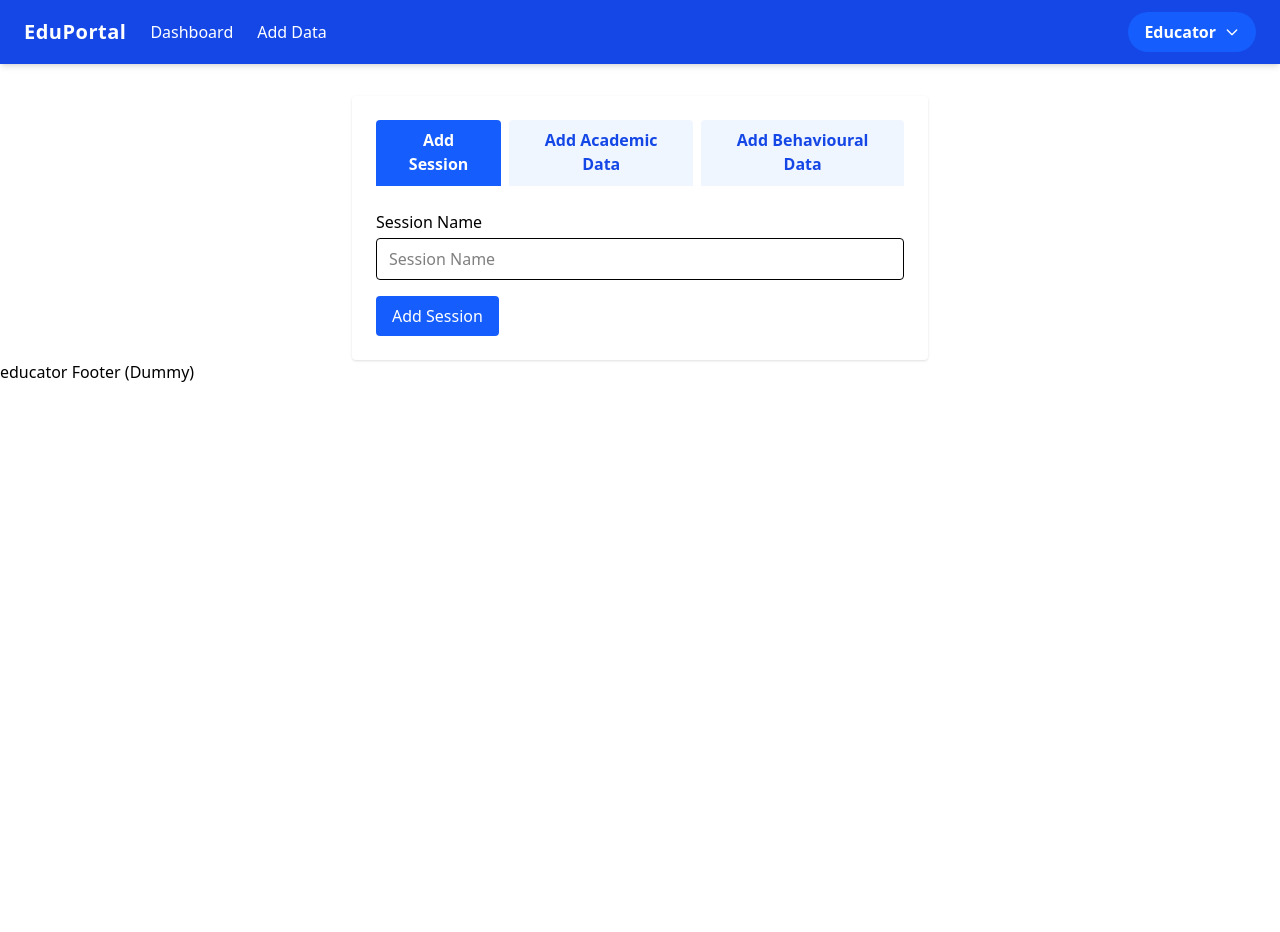
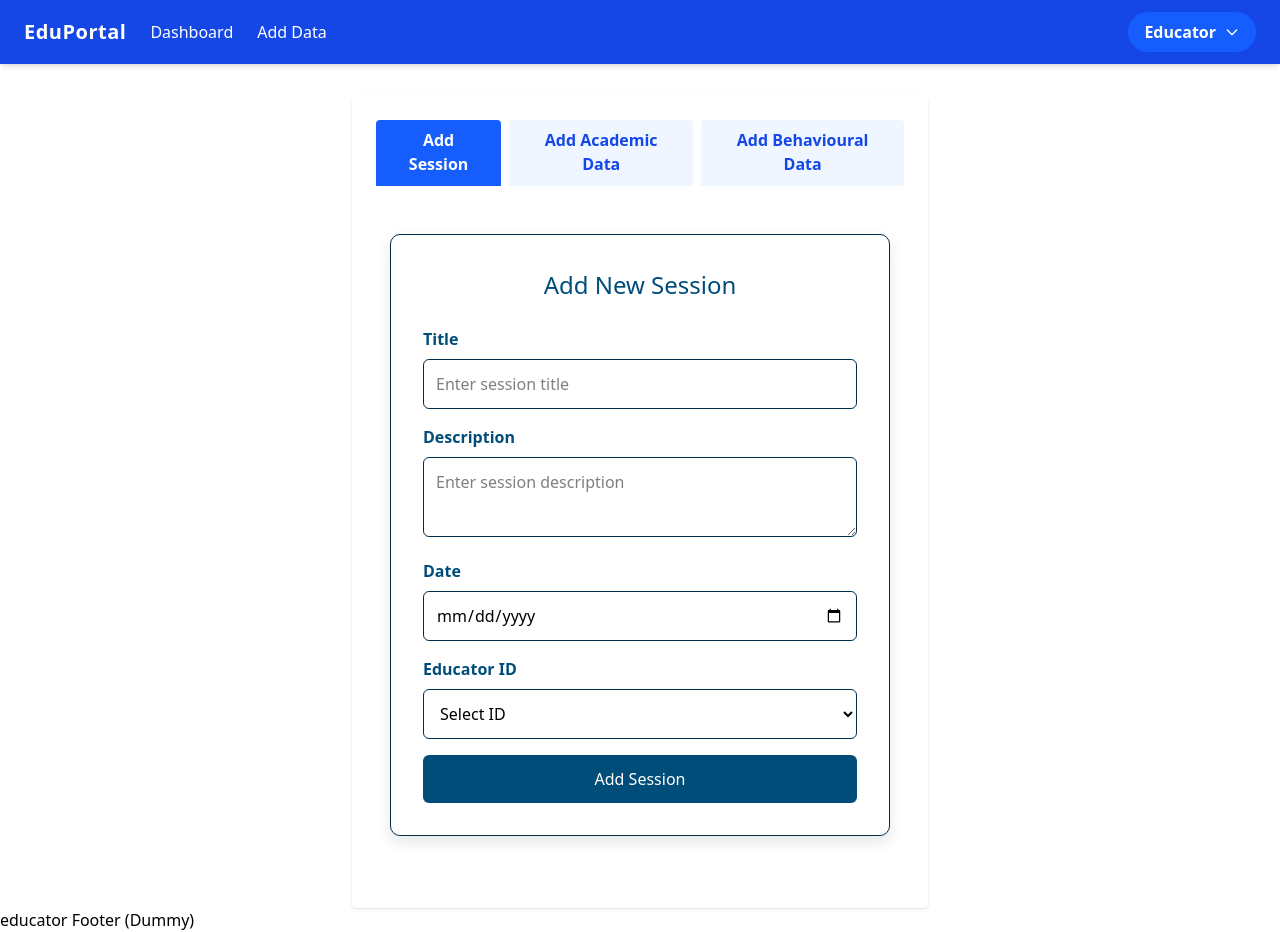
Before and after one commit to Jeynang2024/Eduportal, a React (Vite) app in the folder client/: page /educator/add-data in a window 1280 px wide. Before the commit the page ends 800 px from the top, so only its background shows below. Built offline with nearby package versions, Linux system fonts and the light colour scheme.

Commit message:
Refactor AddSessionForm component and add styling for improved user experience

```diff
--- a/client/src/components/educator/add-data/AddSessionForm.jsx
+++ b/client/src/components/educator/add-data/AddSessionForm.jsx
@@ -1,5 +1,6 @@
 import toast from "react-hot-toast";
 import { addSession } from "../../../services/educatorService";
+import './AddSessionStyling.css';
 
 const AddSessionForm = () => {
   const handleSubmit = (e) => {
@@ -8,13 +9,29 @@ const AddSessionForm = () => {
     toast.success("Session added!");
   };
   return (
-    <form onSubmit={handleSubmit} className="space-y-4">
-      <div>
-        <label className="block mb-1 font-medium">Session Name</label>
-        <input className="border px-3 py-2 rounded w-full" placeholder="Session Name" required />
-      </div>
-      <button type="submit" className="bg-blue-600 text-white px-4 py-2 rounded hover:bg-blue-700">Add Session</button>
-    </form>
+    <div className="session-form">
+      <h2>Add New Session</h2>
+      <form>
+        <label>Title</label>
+        <input type="text" placeholder="Enter session title" />
+
+        <label>Description</label>
+        <textarea placeholder="Enter session description"></textarea>
+
+        <label>Date</label>
+        <input type="date" />
+
+        <label>Educator ID</label>
+        <select>
+          <option value="">Select ID</option>
+          <option value="EDU001">EDU001</option>
+          <option value="EDU002">EDU002</option>
+          <option value="EDU003">EDU003</option>
+        </select>
+
+        <button type="submit">Add Session</button>
+      </form>
+    </div>
   );
 };
 
--- /dev/null
+++ b/client/src/components/educator/add-data/AddSessionStyling.css
@@ -0,0 +1,66 @@
+:root {
+  --deep-blue: #004d7a;
+  --dark-border: #002f4d;
+}
+
+/* Utility classes */
+.text-deep-blue { color: var(--deep-blue); }
+.border-dark { border-color: var(--dark-border); }
+.bg-deep-blue { background-color: var(--deep-blue); }
+.hover-bg-dark:hover { background-color: #00395a; }
+
+.session-form {
+  max-width: 500px;
+  margin: 3rem auto;
+  padding: 2rem;
+  background-color: white;
+  border: 1px solid var(--dark-border);
+  border-radius: 10px;
+  box-shadow: 0 6px 15px rgba(0, 0, 0, 0.1);
+}
+
+.session-form h2 {
+  color: var(--deep-blue);
+  text-align: center;
+  margin-bottom: 1.5rem;
+  font-size: 1.5rem;
+}
+
+.session-form label {
+  display: block;
+  margin-bottom: 0.5rem;
+  font-weight: 600;
+  color: var(--deep-blue);
+}
+
+.session-form input,
+.session-form textarea,
+.session-form select {
+  width: 100%;
+  padding: 0.75rem;
+  margin-bottom: 1rem;
+  border: 1px solid var(--dark-border);
+  border-radius: 6px;
+  font-size: 1rem;
+}
+
+.session-form textarea {
+  resize: vertical;
+  min-height: 80px;
+}
+
+.session-form button {
+  background-color: var(--deep-blue);
+  color: white;
+  border: none;
+  padding: 0.75rem;
+  font-size: 1rem;
+  border-radius: 6px;
+  cursor: pointer;
+  transition: background-color 0.3s ease;
+  width: 100%;
+}
+
+.session-form button:hover {
+  background-color: #00395a;
+}
```
